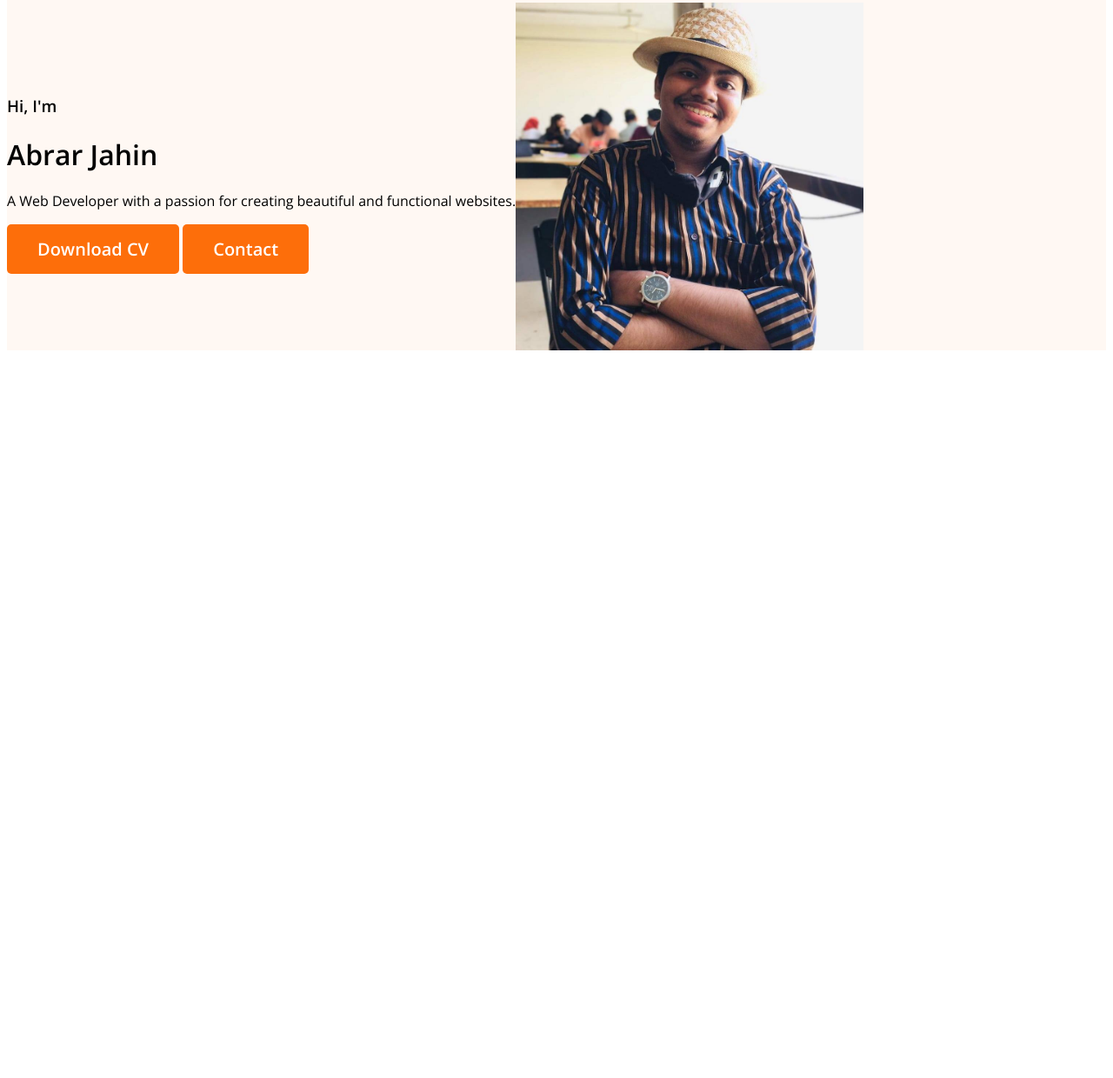
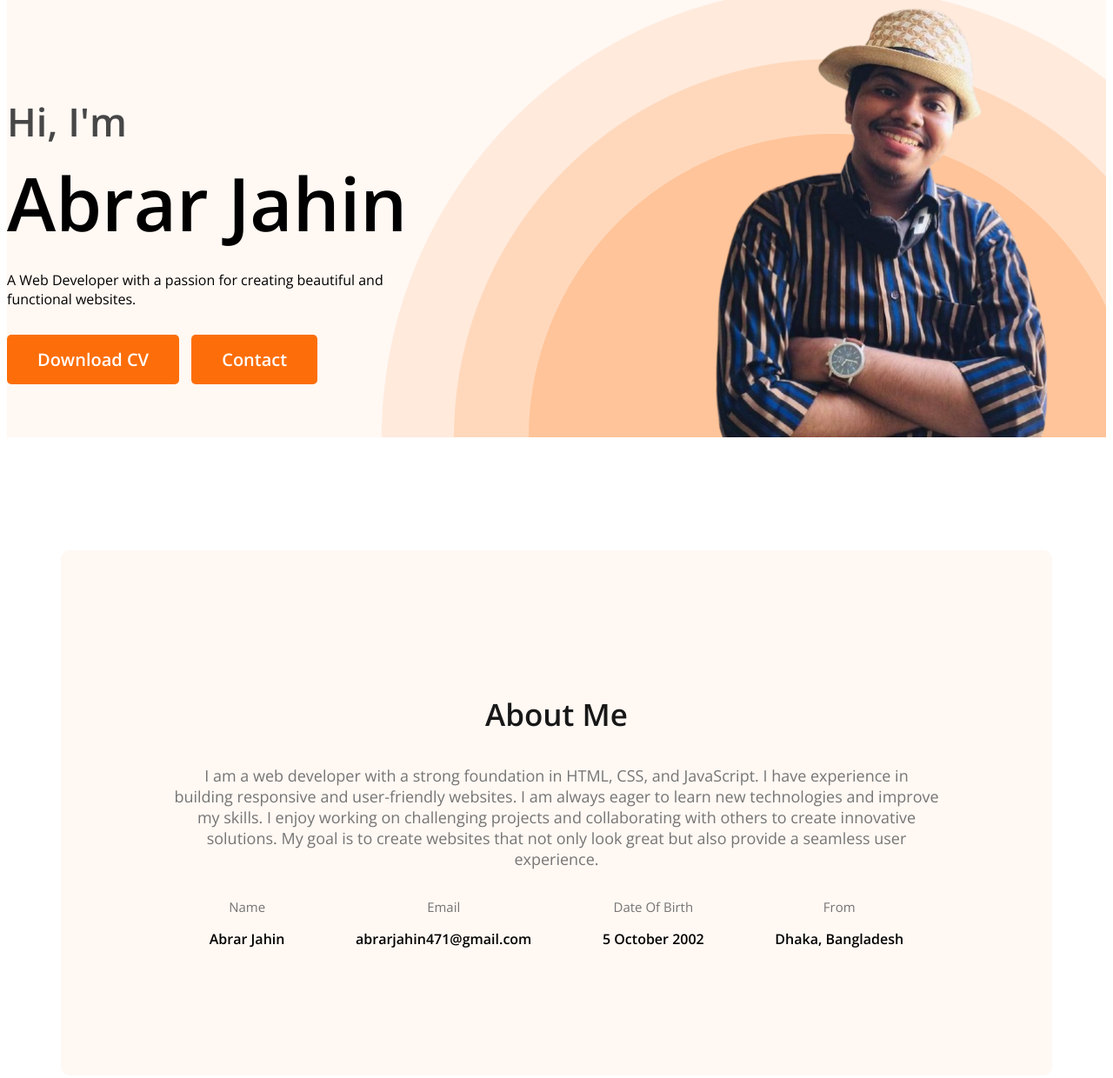
Before and after one commit to itsABR4R/my-portfolio, a plain HTML site: page index.html in a window 1280 px wide. Shown: the part 156-1396 px from the top of the page at 87% size. Before the commit the page ends 800 px from the top, so only its background shows below. Drawn offline with nearby package versions, Linux system fonts and the light colour scheme.

Commit message:
added about section

```diff
--- a/index.html
+++ b/index.html
@@ -28,11 +28,40 @@
                 <button class="btn-primary" aria-label="Download CV">Download CV</button>
                 <button class="btn-primary" aria-label="Contact">Contact</button>
             </div>
-            <img class="profile-image" src="images/mypic.jpg" alt="">
+            <img class="profile-image" src="images/mypic.png" alt="">
         </div>
 
     </header>
     <main>
+        <section class="about">
+            <h3 class="section-title">About Me</h3>
+            <p class="section-desc">
+                I am a web developer with a strong foundation in HTML, CSS, and JavaScript. I have experience in
+                building responsive and user-friendly websites. I am always eager to learn new technologies and improve
+                my skills.
+                I enjoy working on challenging projects and collaborating with others to create innovative solutions. My
+                goal is to create websites that not only look great but also provide a seamless user experience.
+            </p>
+            <div class="about-info-container">
+                <div class="about-info-item">
+                    <h3 class="info-title">Name</h3>
+                    <p class="info-desc">Abrar Jahin</p>
+                </div>
+                <div class="about-info-item">
+                    <h3 class="info-title ">Email</h3>
+                    <p class="info-desc">abrarjahin471@gmail.com</p>
+                </div>
+                <div class="about-info-item">
+                    <h3 class="info-title">Date Of Birth</h3>
+                    <p class="info-desc">5 October 2002</p>
+                </div>
+                <div class="about-info-item">
+                    <h3 class="info-title">From</h3>
+                    <p class="info-desc">Dhaka, Bangladesh</p>
+                </div>
+
+            </div>
+        </section>
 
     </main>
     <footer>
--- a/styles/portfolio.css
+++ b/styles/portfolio.css
@@ -19,6 +19,19 @@ nav {
     font-weight: 800;
     color: #000000;
 }
+.section-title {
+    color: #181818;
+    text-align: center;
+    font-size: 35px;
+    font-size: normal;
+    font-weight: 700;
+    line-height: normal;
+}
+.section-desc{
+    color: #757575;
+    text-align: center;
+    font-size: 18px;
+}
 
 .btn-primary {
     background-color: #fd6e0a;
@@ -30,6 +43,7 @@ nav {
     font-family: 'Open Sans', sans-serif;
     font-style: normal;
     font-weight: 700;
+    margin-right: 10px;
 
 
 }
@@ -55,16 +69,71 @@ nav a {
 
 .header {
     background-color: #fff8f3;
+    background-image: url('../images/header_bg.png');
+    background-repeat: no-repeat;
+    background-position: bottom right;
 }
 
 .banner {
-    padding: 3px 30px 30px 30px 150px;
+    padding: 30px 30px 30px 0px 150px;
     display: flex;
     align-items: center;
+    justify-content: space-between;
 
+}
+.banner-content{
+    max-width: 500px;
 }
 
 .banner .profile-image {
-    width: 400px;
-    height: 400px;
+    width: 500px;
+    height: 500px;
 }
+
+.banner-greetings {
+    font-size: 45px;
+    color: #474747;
+    margin-bottom: 0px;
+}
+
+.banner-title {
+    font-size: 85px;
+    font-weight: 700;
+    margin-top: 5px;
+    margin-bottom: 20px;
+}
+
+.banner-text {
+    margin-top: 5px;
+    margin-bottom: 30px;
+}
+.about {
+    padding: 130px;
+    border-radius: 10px;
+    background: #fff8f3;
+    margin-top: 130px;
+    margin-bottom: 130px;
+
+}
+main{
+    max-width: 1140px;
+    margin: 0 auto;
+}
+.about-info-container{
+    display: flex;
+    justify-content: space-around;
+
+}
+.about-info-item {
+    text-align: center;
+}
+.info-title{
+    font-style: normal;
+    font-weight: 400;
+    font-size: 15px;
+    color: #757575;
+}
+.info-desc{
+    font-style: bold;
+    font-weight: 700;
+}
```
Also changed, not shown: images/mypic.jpg (deleted), images/mypic.png (added).
